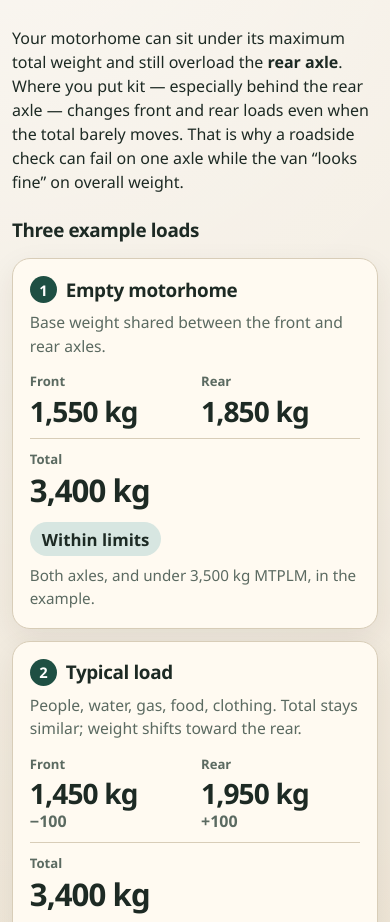
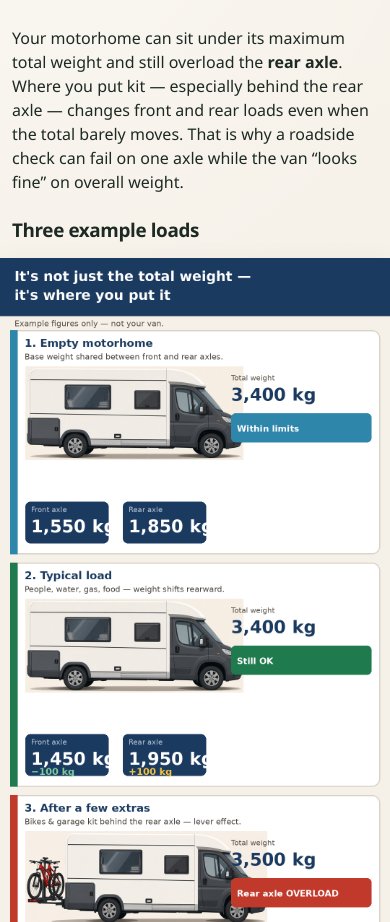
Before and after one commit to warobbo/motorhometools, a website: page guides/where-you-put-it.html in a window 390 px wide. Shown: the part 171-1093 px from the top of the page. Drawn offline with Linux system fonts and the light colour scheme.

Commit message:
Restore clear coachbuilt diagram on where-you-put-it guide
Put Wayne's realistic coachbuilt large-number diagram above the HTML scenario cards. Cards stay for phone fallback and accessibility. SEO title, meta, and H1 unchanged.

```diff
--- a/assets/styles.css
+++ b/assets/styles.css
@@ -650,6 +650,45 @@ input:focus-visible {
   font-size: 0.9rem;
 }
 
+.guide-figure--diagram {
+  margin: 0.85rem 0 1.05rem;
+  padding: 0;
+  overflow: visible;
+  background: transparent;
+  border: 0;
+  box-shadow: none;
+}
+
+.guide-figure--diagram img {
+  display: block;
+  width: 100%;
+  max-width: 100%;
+  height: auto;
+  max-height: none;
+  object-fit: contain;
+  object-position: top center;
+  border-radius: 12px;
+  background: #fff;
+  box-shadow: var(--shadow);
+}
+
+.guide-figure--diagram figcaption {
+  margin: 0.7rem 0.15rem 0;
+}
+
+@media (max-width: 40rem) {
+  .guide-figure--diagram {
+    width: calc(100% + 1.5rem);
+    max-width: none;
+    margin-left: -0.75rem;
+    margin-right: -0.75rem;
+  }
+
+  .guide-figure--diagram img {
+    border-radius: 0;
+  }
+}
+
 .guide-figure--scenes {
   padding: 0;
   background: transparent;
--- a/guides/where-you-put-it.html
+++ b/guides/where-you-put-it.html
@@ -42,19 +42,19 @@
       ]
     }
     </script>
-    <link rel="icon" href="../assets/favicon.svg?v=20260915z" type="image/svg+xml">
-    <link rel="icon" href="../assets/favicon-32.png?v=20260915z" type="image/png" sizes="32x32">
-    <link rel="apple-touch-icon" href="../assets/apple-touch-icon.png?v=20260915z" sizes="180x180">
-    <link rel="icon" href="../assets/icon-512.png?v=20260915z" type="image/png" sizes="512x512">
-    <!-- ASSET_VERSION=20260915z — bump this query on CSS/JS to force-refresh cached assets. -->
-    <link rel="stylesheet" href="../assets/styles.css?v=20260915z">
+    <link rel="icon" href="../assets/favicon.svg?v=20260915ab" type="image/svg+xml">
+    <link rel="icon" href="../assets/favicon-32.png?v=20260915ab" type="image/png" sizes="32x32">
+    <link rel="apple-touch-icon" href="../assets/apple-touch-icon.png?v=20260915ab" sizes="180x180">
+    <link rel="icon" href="../assets/icon-512.png?v=20260915ab" type="image/png" sizes="512x512">
+    <!-- ASSET_VERSION=20260915ab — bump this query on CSS/JS to force-refresh cached assets. -->
+    <link rel="stylesheet" href="../assets/styles.css?v=20260915ab">
   </head>
   <body>
     <a class="skip-link" href="#article">Skip to guide</a>
 
     <header class="site-header wrap article-header">
       <a class="site-brand" href="/">
-        <img class="site-logo" src="../assets/logo.svg?v=20260915z" width="44" height="44" alt="Motorhome Tools">
+        <img class="site-logo" src="../assets/logo.svg?v=20260915ab" width="44" height="44" alt="Motorhome Tools">
         <span class="eyebrow">Motorhome Tools</span>
       </a>
       <nav aria-label="Breadcrumb">
@@ -72,6 +72,14 @@
         <p>Your motorhome can sit under its maximum total weight and still overload the <strong>rear axle</strong>. Where you put kit — especially behind the rear axle — changes front and rear loads even when the total barely moves. That is why a roadside check can fail on one axle while the van “looks fine” on overall weight.</p>
 
         <h2>Three example loads</h2>
+        <figure class="guide-figure guide-figure--diagram">
+          <img
+            src="./assets/where-you-put-it-diagram.png?v=20260915ab"
+            width="1080"
+            height="2272"
+            alt="Example-only diagram of a realistic coachbuilt motorhome with large kilogramme figures. 1 Empty motorhome: front axle 1,550 kg, rear axle 1,850 kg, total 3,400 kg, within limits. 2 Typical load: front 1,450 kg (−100 kg), rear 1,950 kg (+100 kg), total 3,400 kg, still OK. 3 After extras with bikes on a rear rack: front 1,400 kg (−150 kg), rear 2,100 kg (+250 kg), total 3,500 kg, rear axle overloaded. Not your van.">
+          <figcaption>Example figures only. They are not your van. Read your VIN plate and a Loaded weighbridge ticket for real numbers.</figcaption>
+        </figure>
         <figure class="guide-figure guide-figure--scenes">
           <div class="load-scenes">
             <article class="load-scene" aria-labelledby="load-empty-title">
```
Also changed, not shown: tests/server.test.js (+8 -4 lines), guides/assets/where-you-put-it-diagram.png (added).
